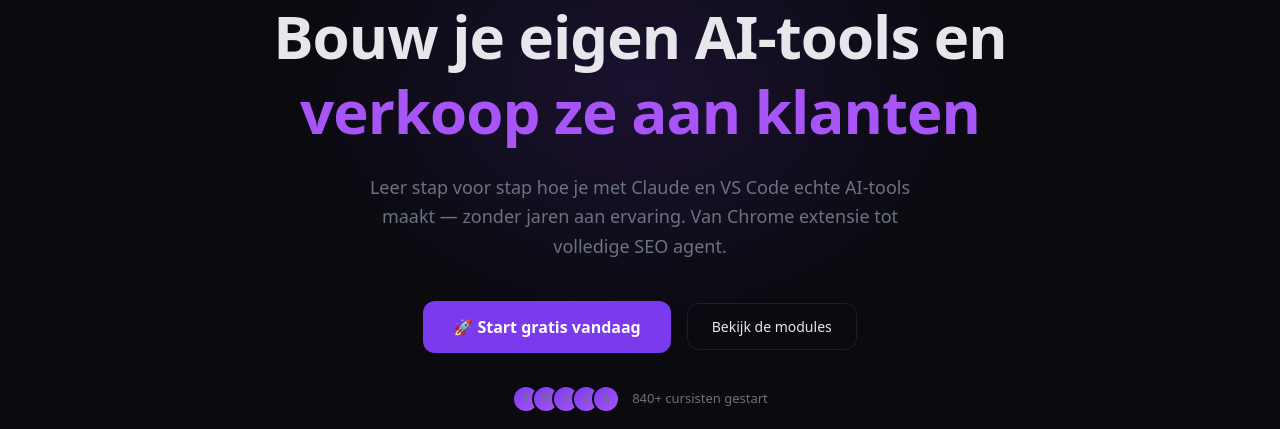
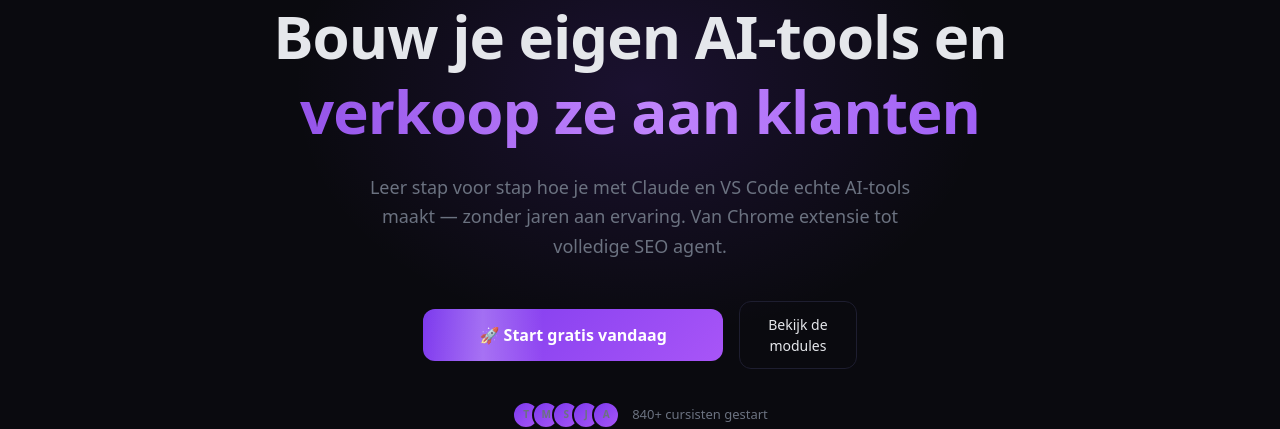
Before and after one commit to evershoptommy-ops/BuildAI, a Next.js app: page / in a window 1280 px wide. Shown: the part 243-672 px from the top of the page. Built offline with nearby package versions, Linux system fonts and the light colour scheme; no server answers.

Commit message:
Prioriteit 3: shimmer button, animated gradient tekst, onboarding welkomflow

```diff
--- /dev/null
+++ b/src/app/(dashboard)/welkom/page.tsx
@@ -0,0 +1,92 @@
+'use client'
+
+import { useRouter } from 'next/navigation'
+import { useState } from 'react'
+
+const steps = [
+  {
+    emoji: '👋',
+    title: 'Welkom bij Clavify.',
+    body: 'Je hebt de knop geklikt. Dat is het moeilijkste wat je vandaag hoeft te doen.\n\nVanaf nu ga jij tools bouwen met AI. Echte tools — dingen die werken, die je kunt laten zien, en die je kunt verkopen aan klanten.',
+  },
+  {
+    emoji: '🤖',
+    title: 'Je hoeft niet te kunnen coderen.',
+    body: 'Claude schrijft de code. Jij vertelt in gewone taal wat je wil hebben.\n\nJij hoeft alleen te weten wat je wil maken — de rest doet Claude voor je.',
+  },
+  {
+    emoji: '🚀',
+    title: 'Klaar om je eerste tool te bouwen?',
+    body: 'Module 1 en 2 zijn volledig gratis. Na module 1 heb je al een werkende tool op je computer.\n\nLaten we beginnen.',
+  },
+]
+
+export default function WelkomPage() {
+  const [step, setStep] = useState(0)
+  const router = useRouter()
+  const current = steps[step]
+  const isLast = step === steps.length - 1
+
+  return (
+    <div style={{ minHeight: '100vh', background: '#0a0a0f', display: 'flex', alignItems: 'center', justifyContent: 'center', padding: 24 }}>
+      <style>{`
+        @keyframes fadeInUp {
+          from { opacity: 0; transform: translateY(20px); }
+          to   { opacity: 1; transform: translateY(0); }
+        }
+        .onboard-card { animation: fadeInUp 0.5s cubic-bezier(0.22,1,0.36,1) both; }
+
+        @keyframes gradientShift {
+          0%   { background-position: 0% 50%; }
+          50%  { background-position: 100% 50%; }
+          100% { background-position: 0% 50%; }
+        }
+        .animated-gradient {
+          background: linear-gradient(270deg, #a855f7, #7c3aed, #c084fc, #6d28d9);
+          background-size: 300% 300%;
+          animation: gradientShift 4s ease infinite;
+          -webkit-background-clip: text;
+          -webkit-text-fill-color: transparent;
+          background-clip: text;
+        }
+      `}</style>
+
+      <div className="onboard-card" key={step} style={{ maxWidth: 480, width: '100%', background: '#111118', border: '1px solid #1e1e30', borderRadius: 24, padding: '48px 40px', textAlign: 'center' }}>
+        {/* Glow */}
+        <div style={{ position: 'absolute', top: '30%', left: '50%', transform: 'translate(-50%,-50%)', width: 400, height: 300, background: 'radial-gradient(ellipse, rgba(124,58,237,0.12) 0%, transparent 70%)', pointerEvents: 'none' }} />
+
+        <div style={{ fontSize: 52, marginBottom: 24 }}>{current.emoji}</div>
+
+        <h1 className="animated-gradient" style={{ fontSize: 26, fontWeight: 800, marginBottom: 16, lineHeight: 1.3 }}>
+          {current.title}
+        </h1>
+
+        <p style={{ color: '#9ca3af', fontSize: 15, lineHeight: 1.8, marginBottom: 36, whiteSpace: 'pre-line' }}>
+          {current.body}
+        </p>
+
+        {/* Dots */}
+        <div style={{ display: 'flex', justifyContent: 'center', gap: 8, marginBottom: 32 }}>
+          {steps.map((_, i) => (
+            <div key={i} style={{ width: i === step ? 24 : 8, height: 8, borderRadius: 999, background: i === step ? '#a855f7' : '#2a2a3a', transition: 'all 0.3s ease' }} />
+          ))}
+        </div>
+
+        <button
+          onClick={() => isLast ? router.push('/modules/1/1-1') : setStep(s => s + 1)}
+          style={{ width: '100%', background: 'linear-gradient(135deg, #7c3aed, #a855f7)', border: 'none', color: '#fff', borderRadius: 12, padding: '14px 28px', fontSize: 16, fontWeight: 600, cursor: 'pointer', transition: 'transform 0.15s, box-shadow 0.15s', boxShadow: '0 4px 20px rgba(124,58,237,0.3)' }}
+          onMouseEnter={e => { (e.currentTarget as HTMLButtonElement).style.transform = 'translateY(-1px)'; (e.currentTarget as HTMLButtonElement).style.boxShadow = '0 8px 30px rgba(124,58,237,0.45)' }}
+          onMouseLeave={e => { (e.currentTarget as HTMLButtonElement).style.transform = 'translateY(0)'; (e.currentTarget as HTMLButtonElement).style.boxShadow = '0 4px 20px rgba(124,58,237,0.3)' }}
+        >
+          {isLast ? '🚀 Start met leren' : 'Volgende →'}
+        </button>
+
+        {step > 0 && (
+          <button onClick={() => setStep(s => s - 1)} style={{ background: 'none', border: 'none', color: '#4b5563', fontSize: 13, cursor: 'pointer', marginTop: 16 }}>
+            ← Terug
+          </button>
+        )}
+      </div>
+    </div>
+  )
+}
--- a/src/app/layout.tsx
+++ b/src/app/layout.tsx
@@ -12,7 +12,7 @@ export const metadata: Metadata = {
 
 export default function RootLayout({ children }: { children: React.ReactNode }) {
   return (
-    <ClerkProvider>
+    <ClerkProvider signUpForceRedirectUrl="/welkom" signInFallbackRedirectUrl="/dashboard">
       <html lang="nl" className="h-full">
         <body className="min-h-full flex flex-col">
           {children}
--- a/src/components/HeroSection.tsx
+++ b/src/components/HeroSection.tsx
@@ -1,6 +1,7 @@
 'use client'
 
 import Link from 'next/link'
+import ShimmerButton from './ShimmerButton'
 
 export default function HeroSection() {
   return (
@@ -19,6 +20,20 @@ export default function HeroSection() {
         .hero-item:nth-child(3) { animation-delay: 240ms; }
         .hero-item:nth-child(4) { animation-delay: 360ms; }
         .hero-item:nth-child(5) { animation-delay: 480ms; }
+
+        @keyframes gradientShift {
+          0%   { background-position: 0% 50%; }
+          50%  { background-position: 100% 50%; }
+          100% { background-position: 0% 50%; }
+        }
+        .animated-gradient {
+          background: linear-gradient(270deg, #a855f7, #7c3aed, #c084fc, #6d28d9);
+          background-size: 300% 300%;
+          animation: gradientShift 4s ease infinite;
+          -webkit-background-clip: text;
+          -webkit-text-fill-color: transparent;
+          background-clip: text;
+        }
       `}</style>
 
       {/* Badge */}
@@ -29,7 +44,7 @@ export default function HeroSection() {
       {/* Headline */}
       <h1 className="hero-item text-3xl sm:text-4xl md:text-5xl xl:text-6xl font-extrabold leading-tight max-w-3xl mb-5 md:mb-6" style={{ letterSpacing: '-1px' }}>
         Bouw je eigen AI-tools en{' '}
-        <em style={{ fontStyle: 'normal', color: '#a855f7' }}>verkoop ze aan klanten</em>
+        <em className="animated-gradient" style={{ fontStyle: 'normal' }}>verkoop ze aan klanten</em>
       </h1>
 
       {/* Subtekst */}
@@ -39,11 +54,9 @@ export default function HeroSection() {
 
       {/* CTA knoppen */}
       <div className="hero-item flex flex-col sm:flex-row gap-3 sm:gap-4 items-center w-full sm:w-auto">
-        <Link href="/sign-up" className="w-full sm:w-auto">
-          <button style={{ background: '#7c3aed', border: 'none', color: '#fff', borderRadius: 12, padding: '14px 30px', fontSize: 16, fontWeight: 600, cursor: 'pointer', display: 'flex', alignItems: 'center', justifyContent: 'center', gap: 8, width: '100%' }}>
-            🚀 Start gratis vandaag
-          </button>
-        </Link>
+        <ShimmerButton href="/sign-up" fullWidth>
+          🚀 Start gratis vandaag
+        </ShimmerButton>
         <a href="#cursus" className="w-full sm:w-auto">
           <button style={{ background: 'transparent', border: '1px solid #1e1e30', color: '#e5e7eb', borderRadius: 12, padding: '12px 24px', fontSize: 14, fontWeight: 500, cursor: 'pointer', width: '100%' }}>
             Bekijk de modules
--- /dev/null
+++ b/src/components/ShimmerButton.tsx
@@ -0,0 +1,64 @@
+'use client'
+
+import Link from 'next/link'
+
+interface Props {
+  href: string
+  children: React.ReactNode
+  fullWidth?: boolean
+}
+
+export default function ShimmerButton({ href, children, fullWidth }: Props) {
+  return (
+    <Link href={href} style={{ width: fullWidth ? '100%' : 'auto', display: 'block' }}>
+      <style>{`
+        @keyframes shimmer {
+          0%   { transform: translateX(-100%) skewX(-15deg); }
+          100% { transform: translateX(300%) skewX(-15deg); }
+        }
+        .shimmer-btn:hover .shimmer-shine {
+          animation: shimmer 0.7s ease forwards;
+        }
+      `}</style>
+      <button
+        className="shimmer-btn"
+        style={{
+          position: 'relative',
+          overflow: 'hidden',
+          background: 'linear-gradient(135deg, #7c3aed, #a855f7)',
+          border: 'none',
+          color: '#fff',
+          borderRadius: 12,
+          padding: '14px 30px',
+          fontSize: 16,
+          fontWeight: 600,
+          cursor: 'pointer',
+          display: 'flex',
+          alignItems: 'center',
+          justifyContent: 'center',
+          gap: 8,
+          width: fullWidth ? '100%' : 'auto',
+          transition: 'transform 0.15s ease, box-shadow 0.15s ease',
+          boxShadow: '0 0 0 rgba(124,58,237,0)',
+        }}
+        onMouseEnter={e => {
+          (e.currentTarget as HTMLButtonElement).style.transform = 'translateY(-1px)'
+          ;(e.currentTarget as HTMLButtonElement).style.boxShadow = '0 8px 30px rgba(124,58,237,0.4)'
+        }}
+        onMouseLeave={e => {
+          (e.currentTarget as HTMLButtonElement).style.transform = 'translateY(0)'
+          ;(e.currentTarget as HTMLButtonElement).style.boxShadow = '0 0 0 rgba(124,58,237,0)'
+        }}
+      >
+        <span className="shimmer-shine" style={{
+          position: 'absolute',
+          top: 0, left: 0,
+          width: '40%', height: '100%',
+          background: 'linear-gradient(90deg, transparent, rgba(255,255,255,0.25), transparent)',
+          pointerEvents: 'none',
+        }} />
+        {children}
+      </button>
+    </Link>
+  )
+}
```
